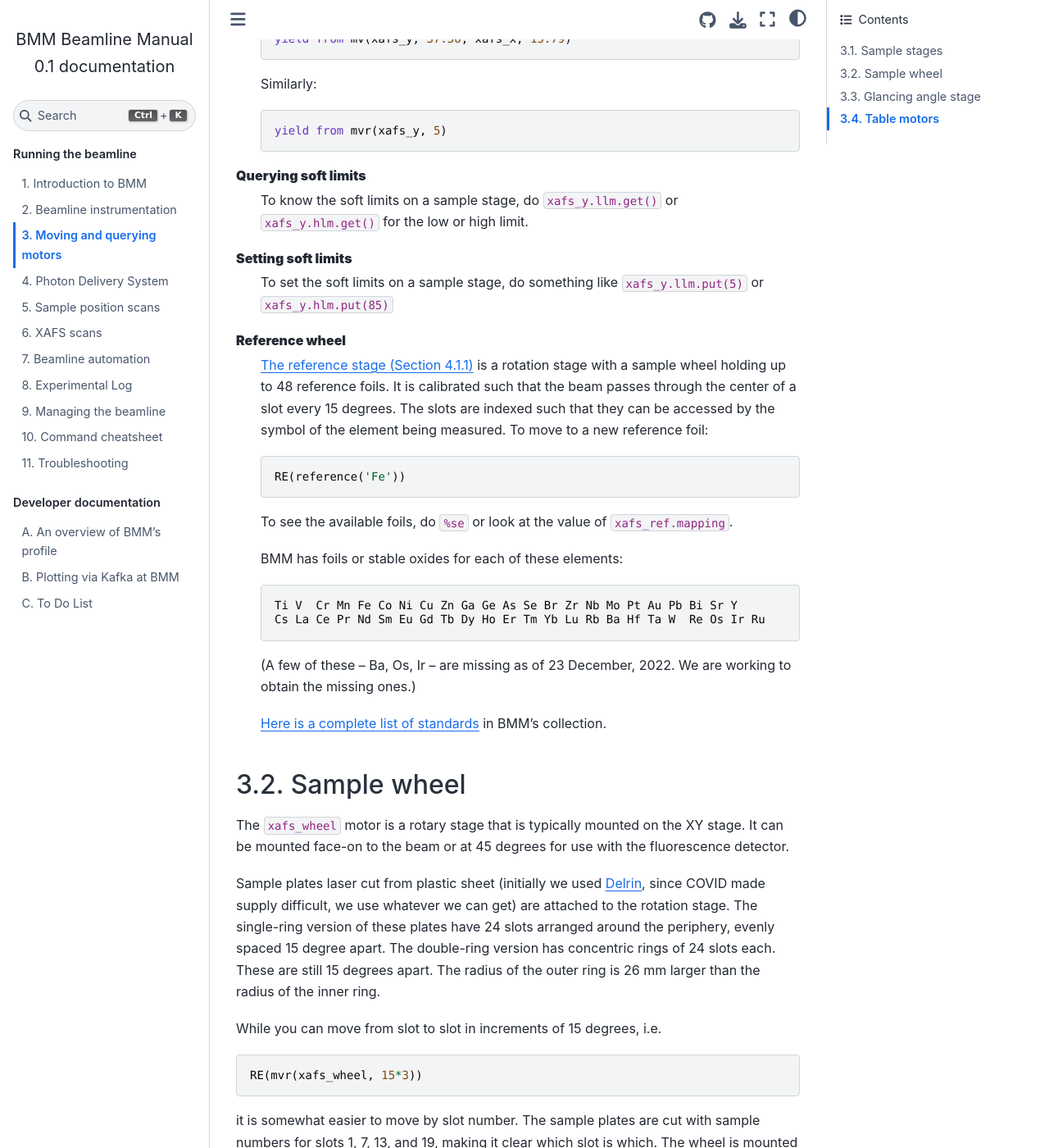
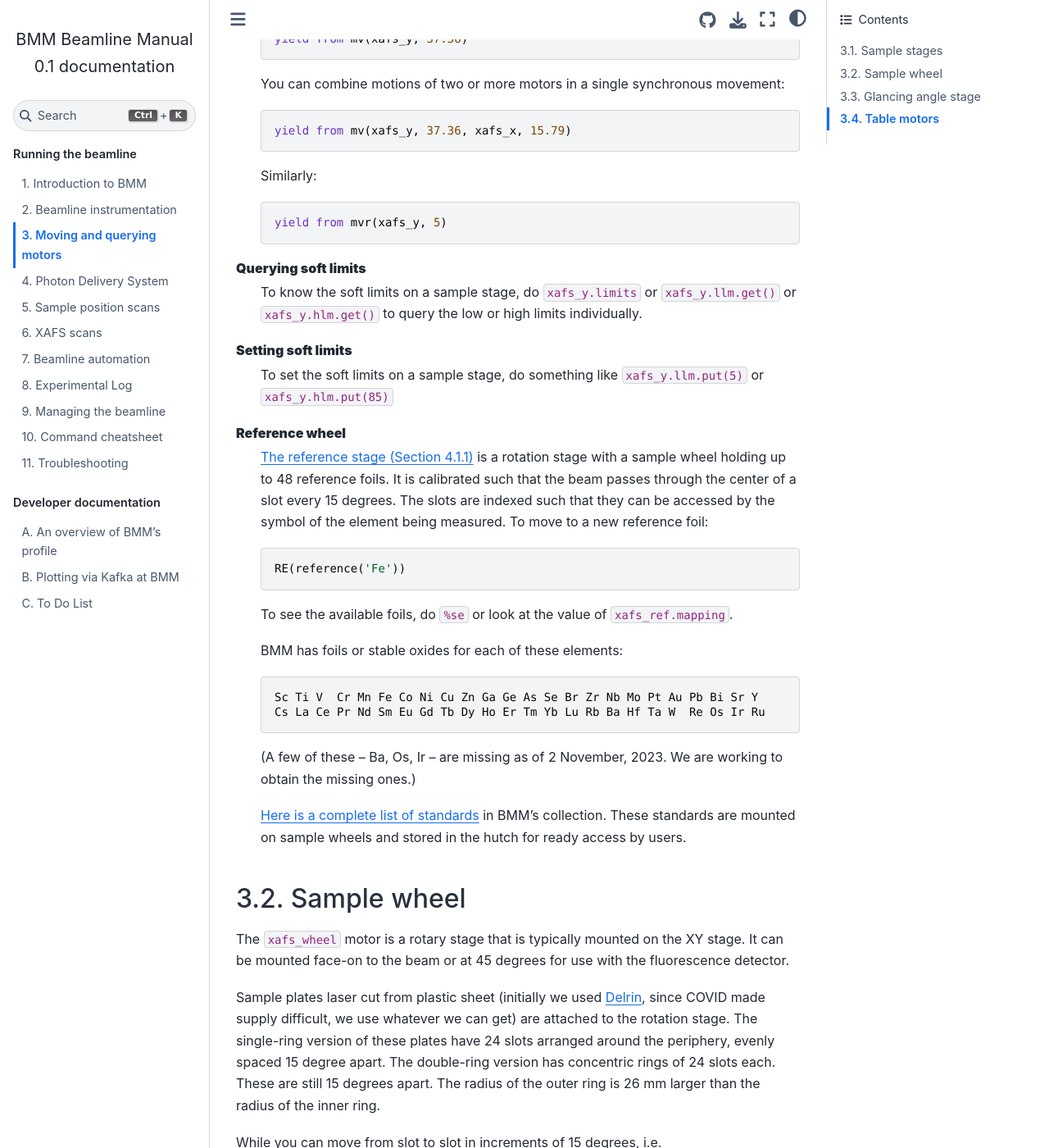
Before and after one commit to NSLS-II-BMM/BeamlineManual, a Sphinx documentation site: the page built from docs/motors.rst, in a window 1280 px wide and 1400 px high, scrolled down 2395 px. Shown: the whole window at 82% size. Built offline with Sphinx 7.4.7 and the Sphinx Book theme 1.1.4, drawn with Linux system fonts in a browser that asks for light colours.

```diff
--- a/docs/motors.rst
+++ b/docs/motors.rst
@@ -90,19 +90,23 @@ are the same for all sample stage motors.
 **Querying position**
    The position of any motor can be queried with a command line like ::
 
-      %w xafs_y
+     %w xafs_y
+
+   or ::
+
+     xafs_y.position
 
 **Moving to a new position**
    Always move motors through the run engine, for example: ::
 
-      RE(mvr(xafs_y, 10))
+     RE(mvr(xafs_y, 10))
 
    ``mvr`` is the relative move command |nd| the numerical argument is
    the amount by which the motor will move from the current position.
 
    ``mv``, as in::
 
-      RE(mv(xafs_y, 37.63))
+     RE(mv(xafs_y, 37.63))
 
    is the absolute move command.  The numerical argument is the
    position to which the motor will move.
@@ -125,9 +129,9 @@ are the same for all sample stage motors.
      yield from mvr(xafs_y, 5)
 
 **Querying soft limits**
-   To know the soft limits on a sample stage, do
-   ``xafs_y.llm.get()`` or ``xafs_y.hlm.get()`` for the low or
-   high limit.
+   To know the soft limits on a sample stage, do ``xafs_y.limits`` or
+   ``xafs_y.llm.get()`` or ``xafs_y.hlm.get()`` to query the low or
+   high limits individually.
 
 **Setting soft limits**
    To set the soft limits on a sample stage, do something like
@@ -148,15 +152,16 @@ are the same for all sample stage motors.
 
    BMM has foils or stable oxides for each of these elements::
 
-      Ti V  Cr Mn Fe Co Ni Cu Zn Ga Ge As Se Br Zr Nb Mo Pt Au Pb Bi Sr Y
+      Sc Ti V  Cr Mn Fe Co Ni Cu Zn Ga Ge As Se Br Zr Nb Mo Pt Au Pb Bi Sr Y
       Cs La Ce Pr Nd Sm Eu Gd Tb Dy Ho Er Tm Yb Lu Rb Ba Hf Ta W  Re Os Ir Ru
 
-   (A few of these |nd| Ba, Os, Ir |nd| are missing as of 23
-   December, 2022.  We are working to obtain the missing ones.)
+   (A few of these |nd| Ba, Os, Ir |nd| are missing as of 2
+   November, 2023.  We are working to obtain the missing ones.)
 
    `Here is a complete list of standards
    <https://nsls-ii-bmm.github.io/bmm-standards/BMM-standards.html>`__
-   in BMM's collection.
+   in BMM's collection.  These standards are mounted on sample wheels
+   and stored in the hutch for ready access by users.
 
 
 Sample wheel
--- a/docs/pds.rst
+++ b/docs/pds.rst
@@ -351,9 +351,9 @@ facilitating any actions a user should ever need.
 
       dcm.mode = 'channelcut'
 
-   In practice, the monochromator is normally left in fixed-exit
-   mode.  That way, the monochromator can be moved without worry about
-   the beam height and the monochromator exit aperture.  In the
+   In practice, the monochromator is normally left in fixed-exit mode.
+   That way, the monochromator can be moved without having to worry
+   about the beam height and the monochromator exit aperture.  In the
    :numref:`XAFS scan plan (Section %s) <xafsscan>`, the monochromator
    first moves |nd| in fixed-exit mode |nd| to the center of the
    angular range of the scan, then sets ``dcm.mode`` to
```
Also changed, not shown: docs/instruments.rst (+10 -5 lines), docs/intro.rst (+14 -3 lines), docs/linescans.rst (+27 -45 lines), docs/xafs.rst (+6 -6 lines).
